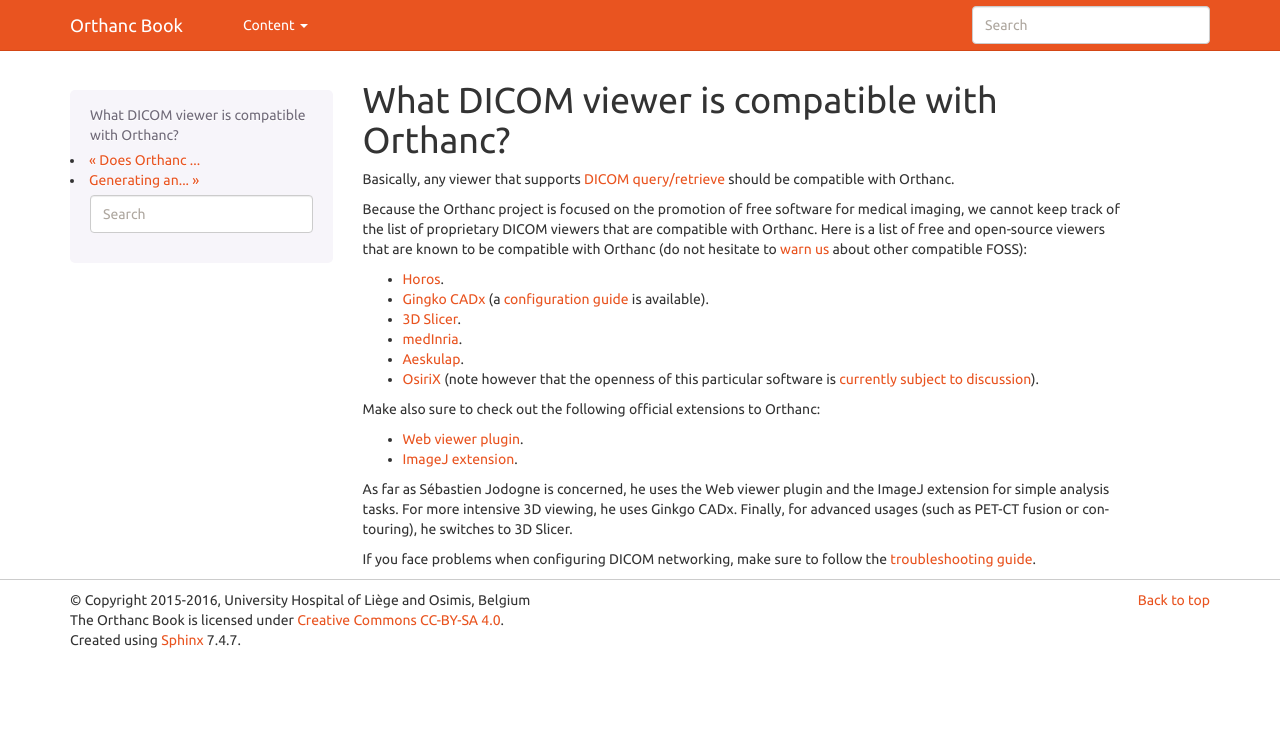
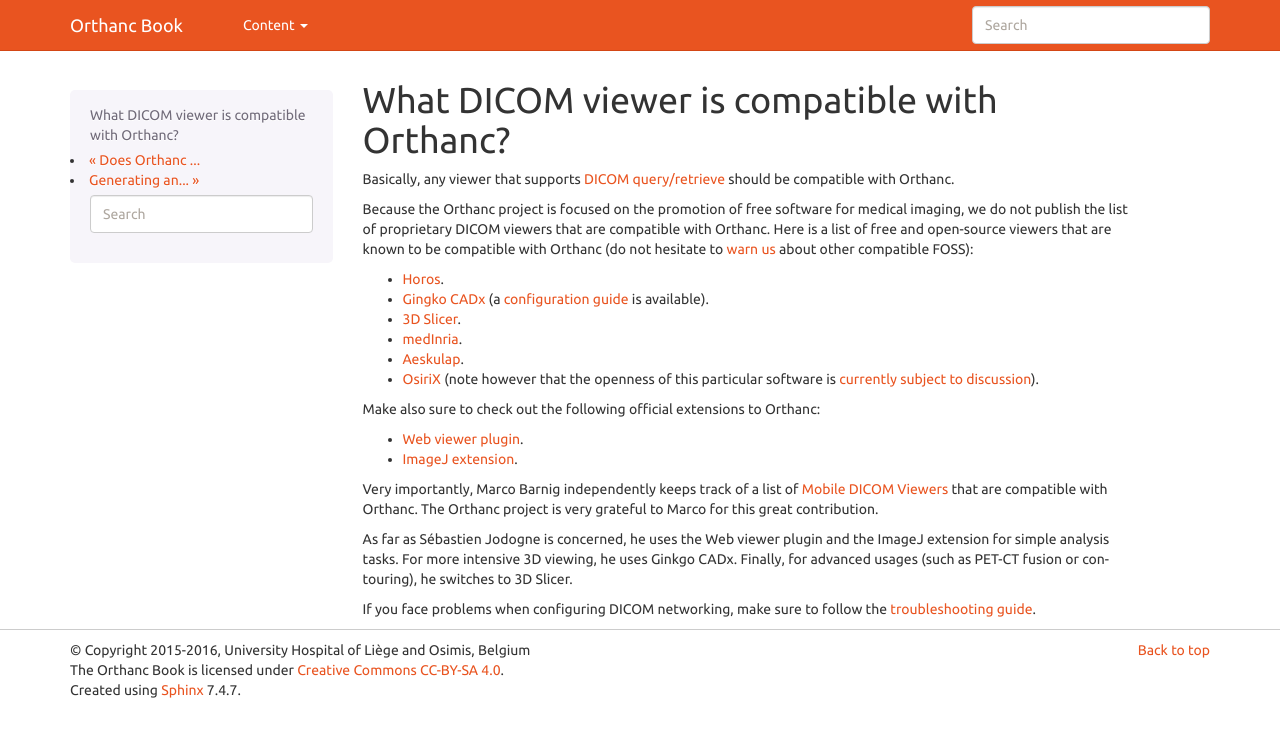
Before and after one commit to orthanc-mirrors/orthanc-book, a Sphinx documentation site: the page built from Sphinx/source/faq/viewers.rst, in a window 1280 px wide. Shown: the top 737 px of the page. Built offline with Sphinx 7.4.7, drawn with Linux system fonts in a browser that asks for light colours.

Commit message:
Marco Barnig

```diff
--- a/Sphinx/source/faq/viewers.rst
+++ b/Sphinx/source/faq/viewers.rst
@@ -5,7 +5,7 @@
 <query-retrieve>` should be compatible with Orthanc.
 
 Because the Orthanc project is focused on the promotion of free
-software for medical imaging, we cannot keep track of the list of
+software for medical imaging, we do not publish the list of
 proprietary DICOM viewers that are compatible with Orthanc. Here is a
 list of free and open-source viewers that are known to be compatible
 with Orthanc (do not hesitate to `warn us
@@ -27,6 +27,11 @@
 * `Web viewer plugin <http://www.orthanc-server.com/static.php?page=web-viewer>`__.
 * `ImageJ extension <http://www.orthanc-server.com/static.php?page=imagej>`__.
 
+Very importantly, Marco Barnig independently keeps track of a list of
+`Mobile DICOM Viewers <http://www.web3.lu/mobile-dicom-viewers/>`__
+that are compatible with Orthanc. The Orthanc project is very grateful
+to Marco for this great contribution.
+
 As far as Sébastien Jodogne is concerned, he uses the Web viewer
 plugin and the ImageJ extension for simple analysis tasks. For more
 intensive 3D viewing, he uses Ginkgo CADx. Finally, for advanced
```
